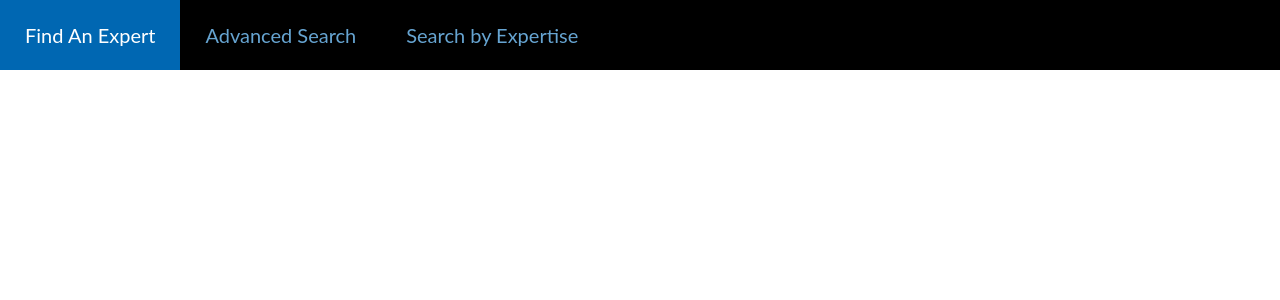
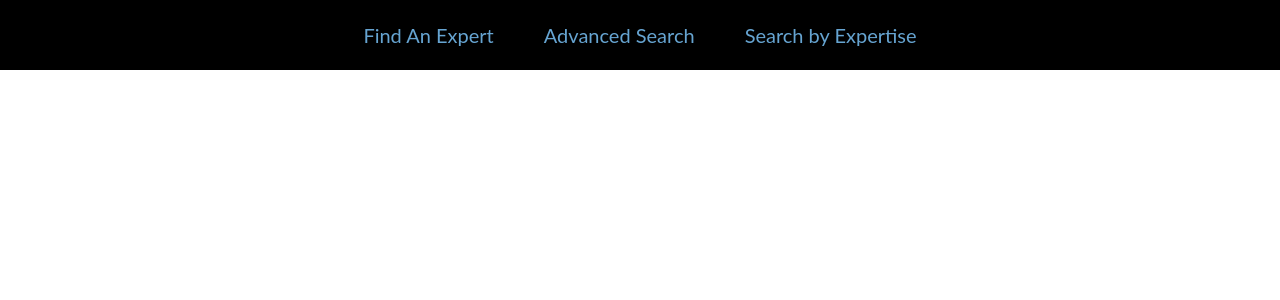
Before and after one commit to ungleich/mri-connect, a Vue app in the folder front/: page / in a window 1280 px wide. Shown: the top 300 px of the page. Built offline with nearby package versions, Linux system fonts and the light colour scheme.

Commit message:
App header without navbar

```diff
--- a/front/public/demo.html
+++ b/front/public/demo.html
@@ -245,14 +245,14 @@ jQuery(document).ready(function() {
 <li><a href="#menu3" data-toggle="tab">Full text search</a></li>
 </ul> -->
 <div class="tab-content">
-<div id="menu1" class="tab-pane fade in active"><iframe src="https://mri.django-hosting.ch/static/" width="100%" height="1000px" frameborder="0"></iframe></div>
+<div id="menu1" class="tab-pane fade in active"><iframe src="https://mri.django-hosting.ch/static/index.html#/search" width="100%" height="1000px" frameborder="0"></iframe></div>
 <div id="menu2" class="tab-pane fade"></div>
 <div id="menu3" class="tab-pane fade"></div>
 </div>
 </div>
 </div>
 <p>&nbsp;</p>
-<h3><a href="https://proclim4dwebssl.scnat.ch/4DCGI/mri/en/DirEmailPersonEntryForm" target="_blank" rel="noopener noreferrer">Sign up or update your details!</a></h3> 	</div>
+<h3><a href="javascript:alert('Under construction!')" target="_blank" rel="noopener noreferrer">Sign up or update your details!</a></h3> 	</div>
 
 
 							</div>
--- a/front/src/components/AppHeader.vue
+++ b/front/src/components/AppHeader.vue
@@ -1,12 +1,11 @@
 <template lang="pug">
-  b-navbar.header
-    template(slot='start')
-      b-navbar-item(tag='router-link' :to="{ path: '/search' }")
-        | Find An Expert
-      b-navbar-item(tag='router-link' :to="{ path: '/advanced' }")
-        |  Advanced Search
-      b-navbar-item(tag='router-link' :to="{ path: '/expertise' }")
-        |  Search by Expertise
+  .header
+    router-link.item(:to="{ path: '/search' }")
+      | Find An Expert
+    router-link.item(:to="{ path: '/advanced' }")
+      |  Advanced Search
+    router-link.item(:to="{ path: '/expertise' }")
+      |  Search by Expertise
 </template>
 
 <script>
@@ -19,16 +18,18 @@ export default {
 
 <style scoped lang="scss">
 .header {
+  background: black;
   margin-bottom: 80px;
+  min-height: 3.25rem;
+  position: relative;
+  z-index: 30;
+  text-align: center;
 }
 
 button { margin: 0; padding: 0; }
 
-nav {
-  background: black;
-}
-
-a.navbar-item {
+a.item {
+  display: inline-block;
   color: #66a4d1;
   background: #000;
   text-decoration: none;
```
Also changed, not shown: 1 other file (tests, documents, lock files or other folders).
